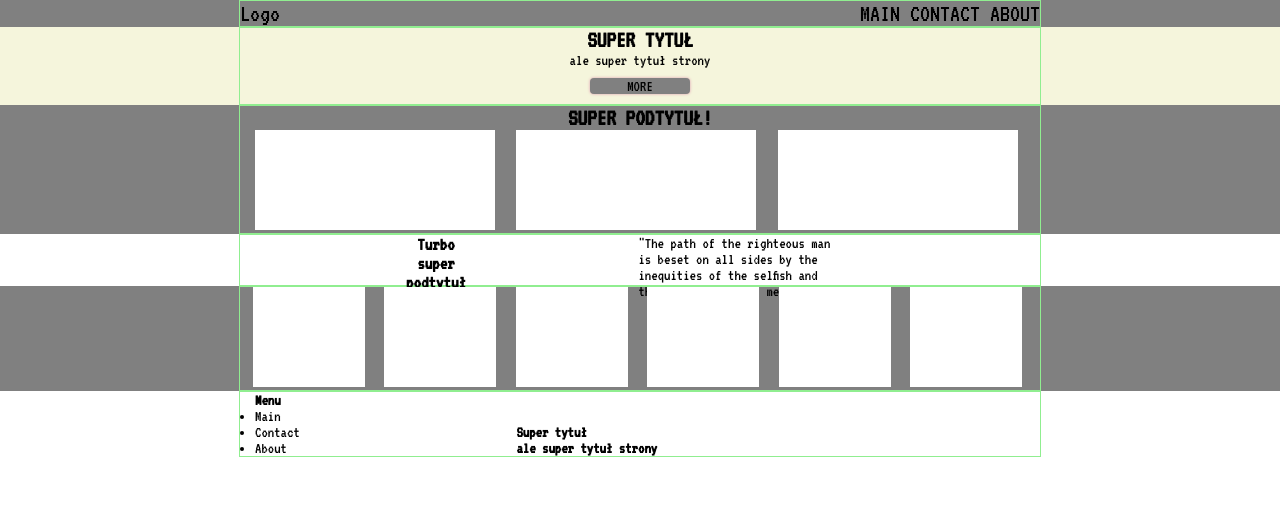
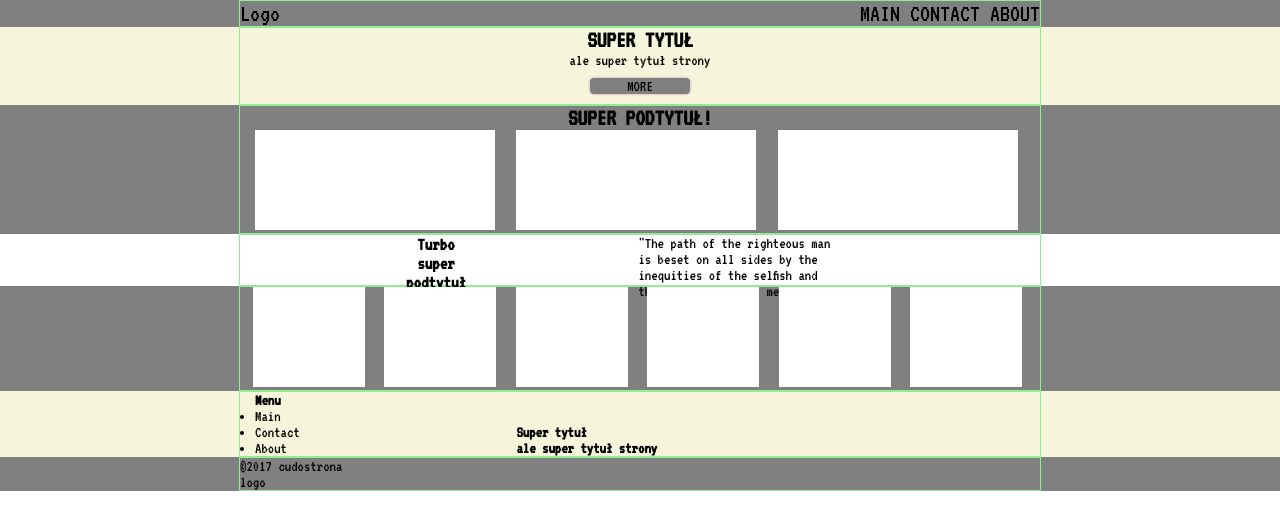
Before and after one commit to fifol124/simple-layout, a plain HTML site: page index.html in a window 1280 px wide. Drawn offline with Linux system fonts and the light colour scheme; files whose address does not match are found by name.

Commit message:
construction of html finished, styles to go

```diff
--- a/css/style.css
+++ b/css/style.css
@@ -127,3 +127,14 @@ header{
 .our-clients{
   background-color: gray;
 }
+
+.supersection{
+  background-color: beige;
+}
+
+/*styles to footer*/
+
+footer{
+  background-color: gray;
+  width: 100%;
+}
--- a/index.html
+++ b/index.html
@@ -90,7 +90,7 @@
     </div>
   </section>
 
-  <section>
+  <section class="supersection">
     <div class="main-width">
 
       <div class="medium-box">
@@ -122,6 +122,14 @@
   </section>
 
   <footer>
+    <div class="main-width">
+      <div id="copyright">
+        &copy;2017 cudostrona
+      </div>
+      <div id="footerlogo">
+        logo
+      </div>
+    </div>
 
   </footer>
 </body>
```
